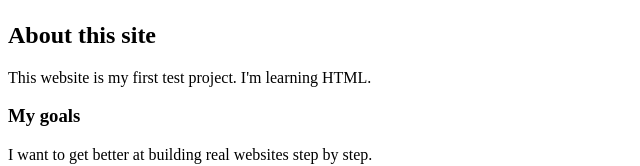
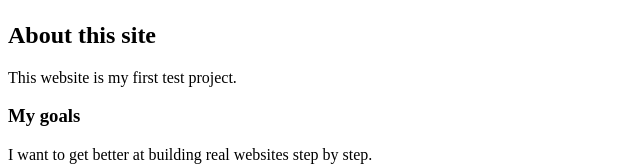
Before and after one commit to jadynholbach-spec/Website-Test001, a plain HTML site: page index.html in a window 1280 px wide. Shown: the part 732-898 px from the top of the page, without its empty margins (0-640 px from the left). Drawn offline with Linux system fonts and the light colour scheme.

Commit message:
Update index.html

```diff
--- a/index.html
+++ b/index.html
@@ -11,7 +11,7 @@
   </body>
 </html>
 <h2>About this site</h2>
-<p>This website is my first test project. I'm learning HTML.</p>
+<p>This website is my first test project.</p>
 
 <h3>My goals</h3>
 <p>I want to get better at building real websites step by step.</p>
```
